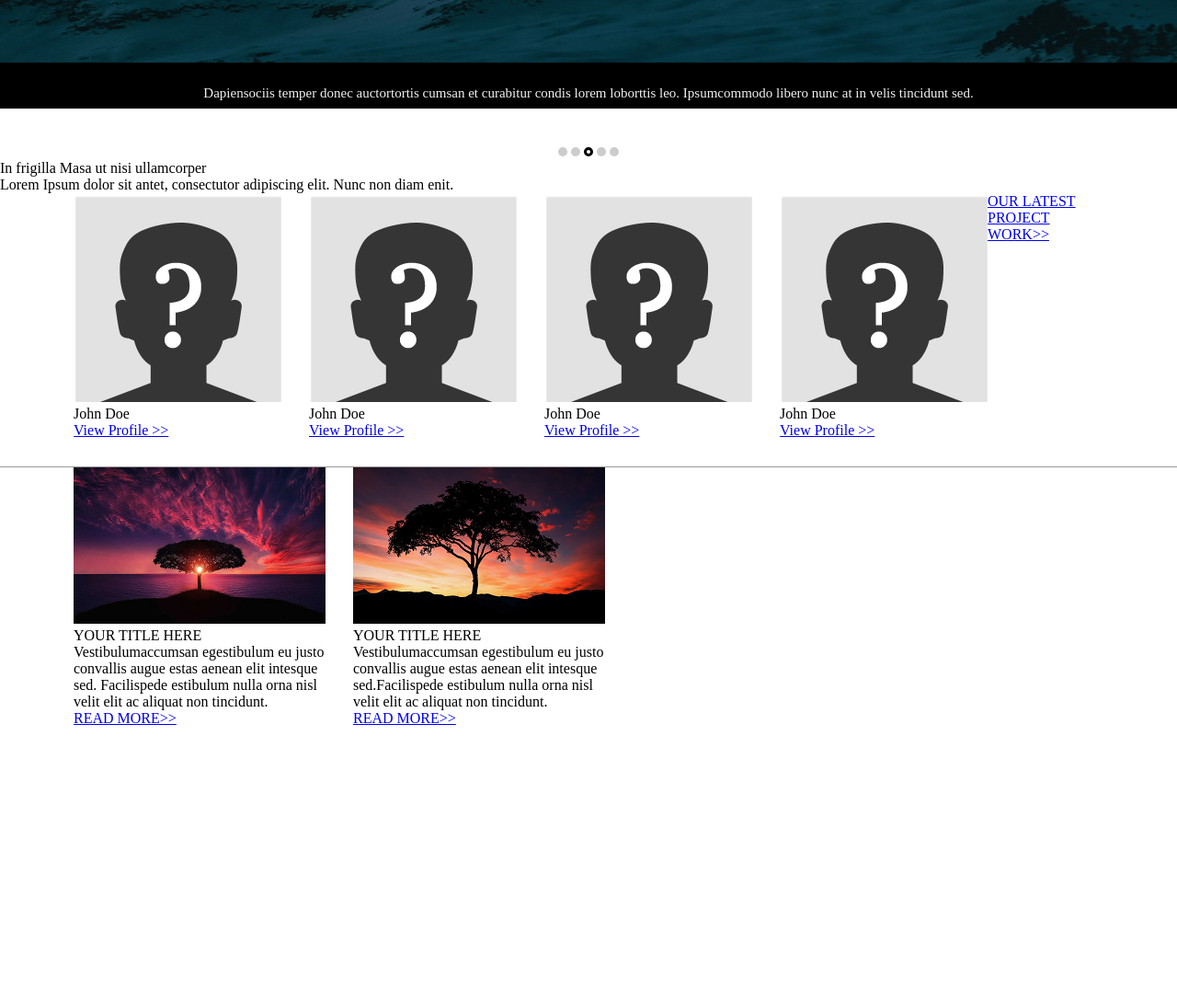
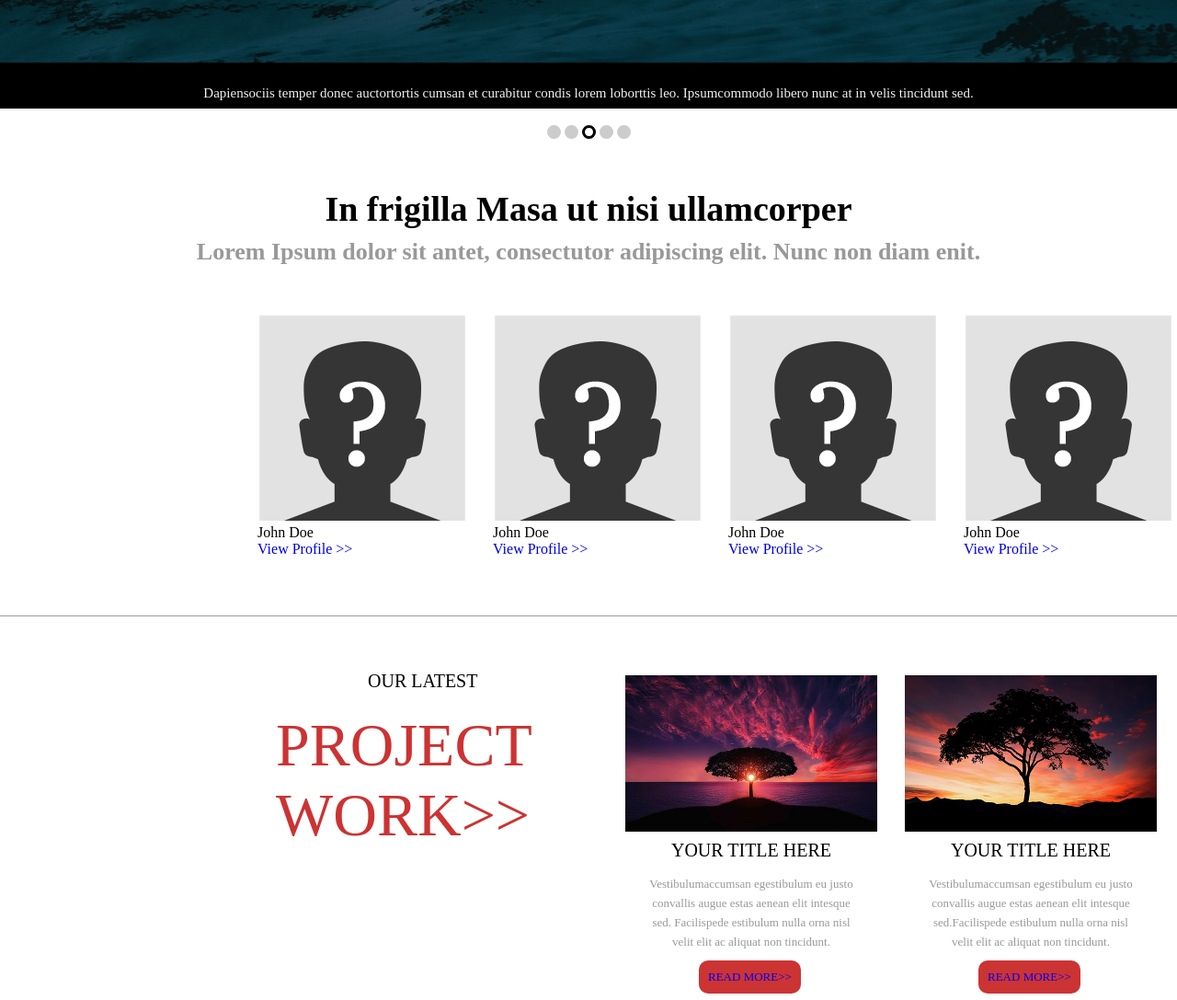
Before and after one commit to evaaapradhan/design-final-responsive, a plain HTML site: page index.html in a window 1280 px wide. Shown: the part 471-1558 px from the top of the page at 92% size. Before the commit the page ends 1261 px from the top, so only its background shows below. Drawn offline with Linux system fonts and the light colour scheme.

Commit message:
layout changes

```diff
--- a/css/layout.css
+++ b/css/layout.css
@@ -73,3 +73,25 @@
 .body-container{
     margin-top: -50px;
 }
+.slider-indicator{
+    text-align: center;
+  }
+  .body-middle-container{
+    padding:50px;
+}
+.ID{
+    margin-left: 200px;
+    padding-bottom: 300px;
+}
+.body-bottom-container{
+    padding: 30px 0px 300px 0px;
+    margin-bottom: 100px;;
+}
+.project-box{
+    margin-left: 600px;
+    margin-top: 60px;
+
+}
+.project-box-image{
+ margin-top:-250px;
+}
--- a/css/reset.css
+++ b/css/reset.css
@@ -3,6 +3,8 @@
     margin: 0 auto;
     box-sizing: border-box;
 }
-.a{
-    text-decoration: none;
+a {
+	text-decoration: none;
 }
+a:hover{
+color:white;}
--- a/css/style.css
+++ b/css/style.css
@@ -106,16 +106,13 @@
     width: 100%;
     text-align: center;
   }
-.slider-indicator{
-  margin-top: 20px;
-  text-align: center;
-}
+
 .slider-indicator span{
   display: inline-block;
   border-radius: 50%;
   border-width: 1px;
-  width: 10px;
-  height: 10px;
+  width: 15px;
+  height: 15px;
   border: #cccccc;
   border-style: solid;
   background-color: #cccccc;
@@ -125,6 +122,62 @@
   background-color: white;
   border: black;
   border-style: solid;
+}
+.readbutton{
+  background-color: #cc3333;
+  border: none;
+  border-radius: 10px;
+  color: white;
+  padding: 10px;
+  text-align: center;
+  text-decoration: none;
+  display: inline-block;
+  font-size: 13px;
+  margin: 4px 2px;
+  cursor: pointer;
+  margin-left: 80px;
+  margin-top: 10px;
+}
+.readbutton:hover {
+  background-color: #f44336;
+  color: white;
+}
+.body-title{
+  font-weight: bold;
+  font-size: 38px;
+  text-align: center;
+  margin-bottom: 10px;
+}
+.body-text{
+  font-weight: bold;
+  font-size: 26px;
+  text-align: center;
+  color: #999999;
+}
+.project-text{
+  color:black;
+  font-size: 20px;
+  padding-top: 60px;
+  padding-bottom: 20px;
+  margin-left: 400px;
+}
+.project-work{
+  color:#cc3333 ;
+  font-size: 66px;
+  margin-left: 300px;
+}
+.project-head1{
+  color:black;
+  font-size: 20px;
+  text-align: center;
+  margin-top: 5px;
+}
+.project-text1{
+  color:#999999;
+  font-size: 13px;
+    margin-top: 14px;
+    line-height: 21px;
+    text-align: center;
 }
 
 /* @media screen {
```
